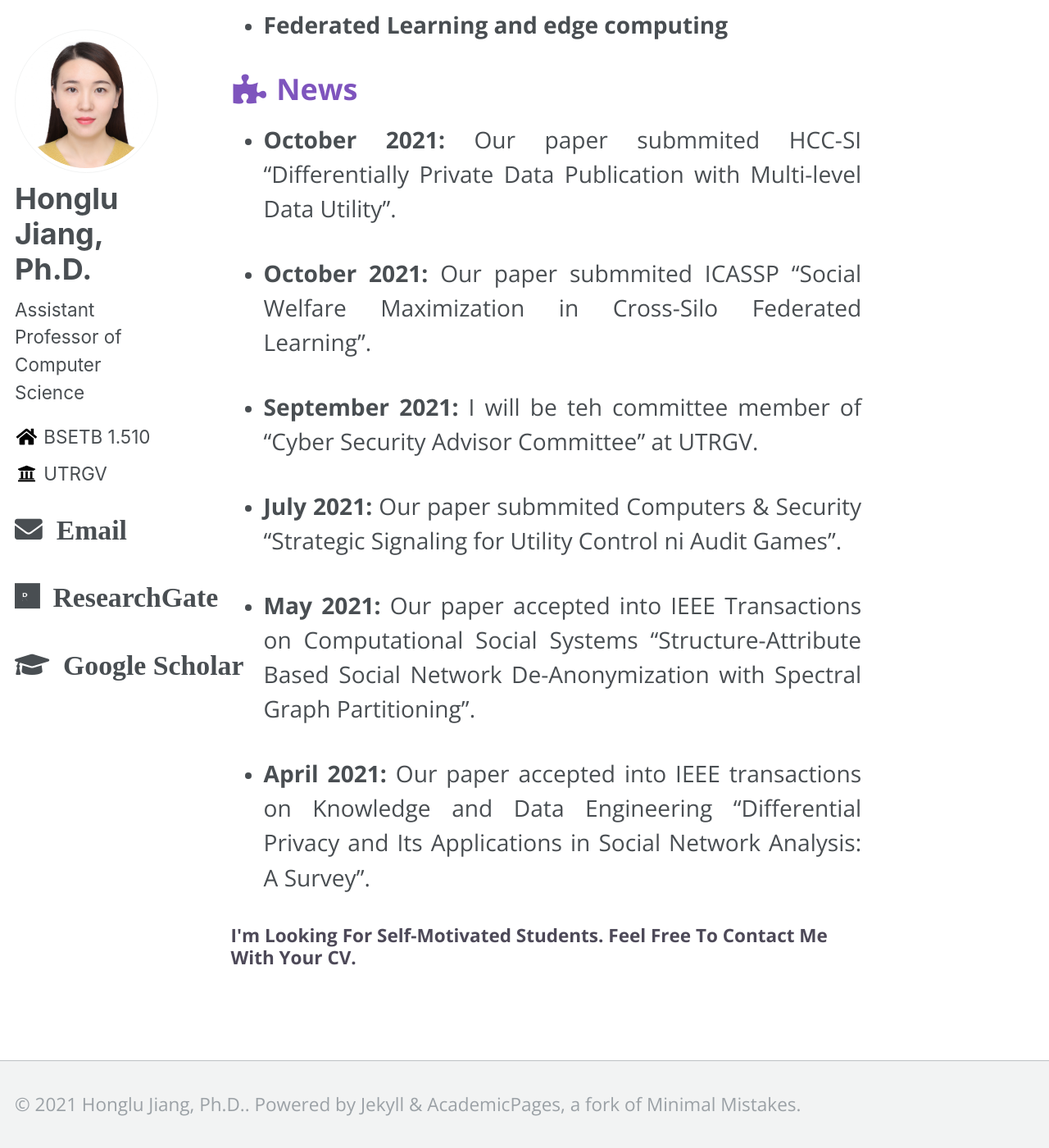
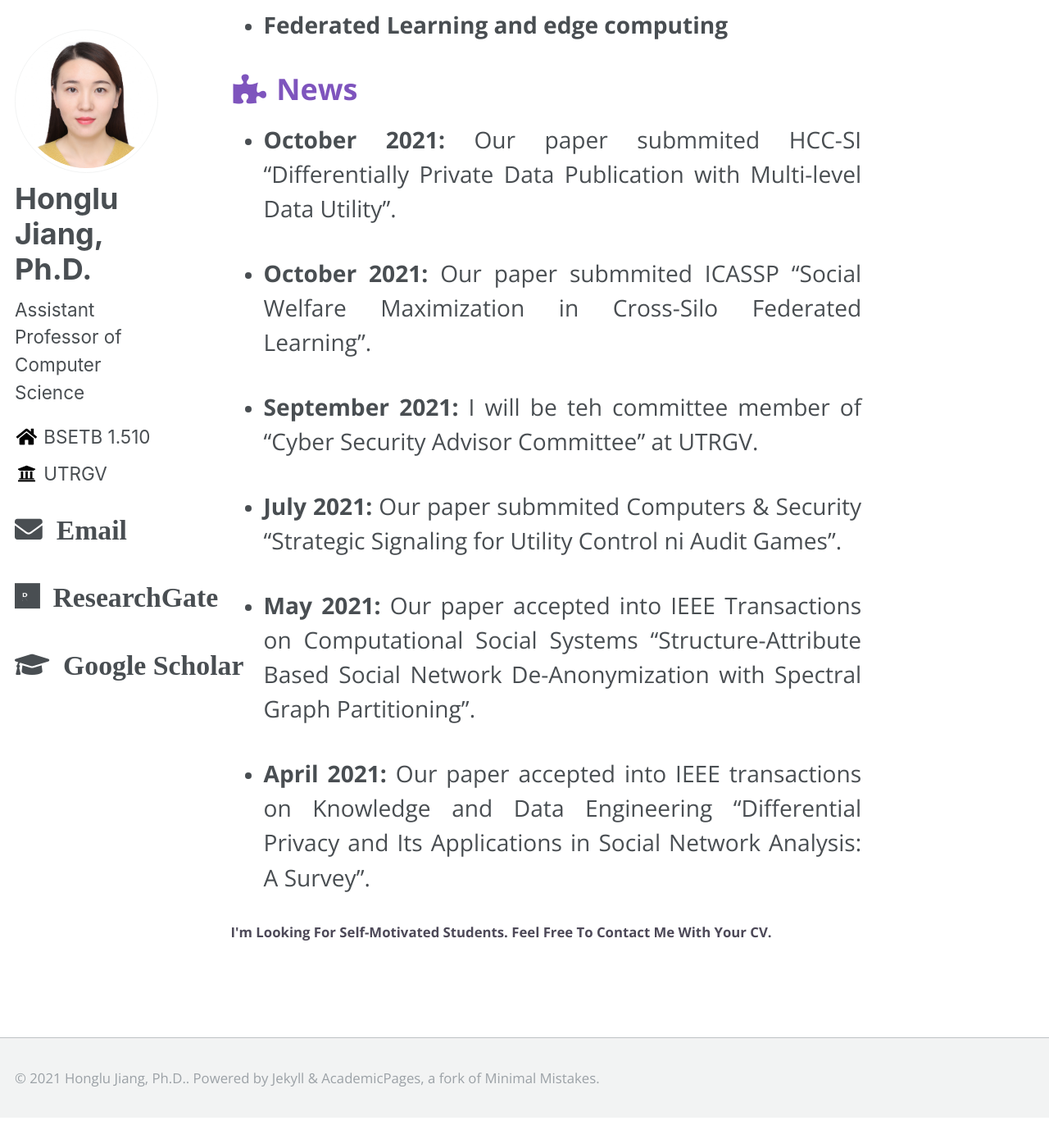
Before and after one commit to hljiang0720/hljiang.github.io, a Jekyll site: the page built from _pages/about.md, in a window 1280 px wide and 1400 px high, scrolled down 743 px. Shown: the whole window at 82% size. Built offline with Jekyll 4.4.1, drawn with Linux system fonts in a browser that asks for light colours; after the commit the page ends 2106 px from its top, so only the background shows below that.

Commit message:
Update _variables.scss

```diff
--- a/_sass/_variables.scss
+++ b/_sass/_variables.scss
@@ -41,8 +41,8 @@
 $type-size-4                : 1.25em;   // ~20px
 $type-size-5                : 2em;      // ~16px
 $type-size-6                : 1.25em;   // ~12px
-$type-size-7                : 1.25em; // ~11px
-$type-size-8                : 1.25em;  // ~10px
+$type-size-7                : 0.93em; // ~11px
+$type-size-8                : 0.93em;  // ~10px
 
 
 /*
```
